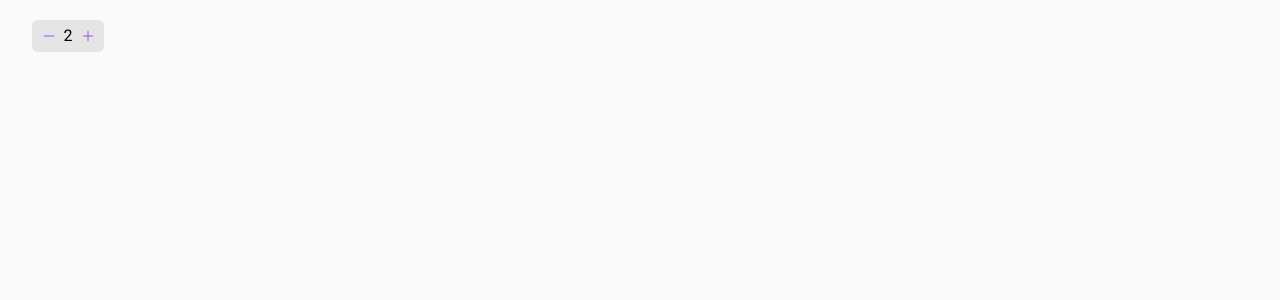
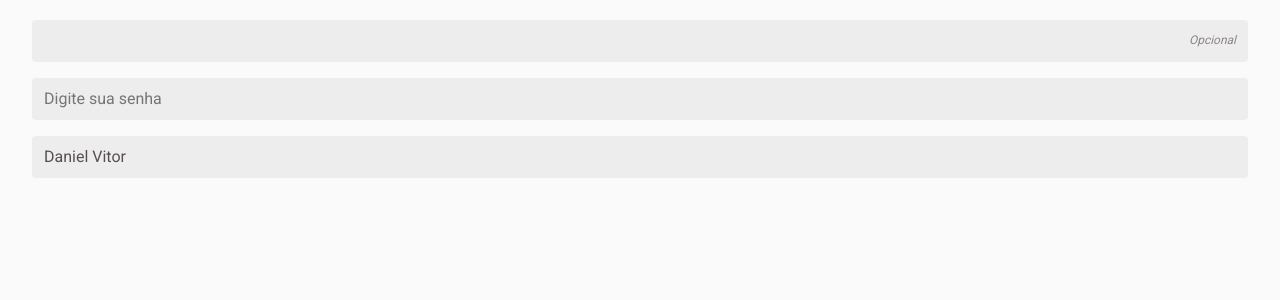
Before and after one commit to danielVFS/coffee-delivery, a React (Vite) app: page / in a window 1280 px wide. Shown: the top 300 px of the page. Built offline with nearby package versions, Linux system fonts and the light colour scheme.

Commit message:
feat(Input): create component

```diff
--- /dev/null
+++ b/src/components/Input/index.tsx
@@ -0,0 +1,18 @@
+import {
+  Input as StyledInput,
+  InputContainer,
+  OptionalContainer,
+} from "./styles";
+
+interface InputProps extends React.HTMLAttributes<HTMLInputElement> {
+  optional?: boolean;
+}
+
+export function Input({ optional, ...props }: InputProps) {
+  return (
+    <InputContainer>
+      <StyledInput {...props} />
+      {optional && <OptionalContainer>Opcional</OptionalContainer>}
+    </InputContainer>
+  );
+}
--- /dev/null
+++ b/src/components/Input/styles.ts
@@ -0,0 +1,37 @@
+import styled from "styled-components";
+
+export const InputContainer = styled.div`
+  height: 42px;
+  display: flex;
+  align-items: center;
+  justify-content: space-between;
+  gap: 0.5rem;
+  border-radius: 4px;
+  padding: 12px;
+  background: ${(props) => props.theme["base-input"]};
+  color: ${(props) => props.theme["base-text"]};
+
+  &::placeholder {
+    color: ${(props) => props.theme["base-label"]};
+  }
+
+  &:focus-within {
+    border: 1px solid ${(props) => props.theme["yellow-dark"]};
+  }
+`;
+
+export const Input = styled.input`
+  flex: 1;
+  background: transparent;
+  border: 0;
+  outline: 0;
+  color: ${(props) => props.theme["base-text"]};
+`;
+
+export const OptionalContainer = styled.span`
+  font-family: "Roboto", sans-serif;
+  font-style: italic;
+  line-height: 1.3;
+  font-size: 0.75rem;
+  color: ${(props) => props.theme["base-label"]};
+`;
--- a/src/pages/Home/index.tsx
+++ b/src/pages/Home/index.tsx
@@ -1,9 +1,18 @@
-import { Select } from "../../components/Select";
+import { Input } from "../../components/Input";
 
 export function Home() {
   return (
-    <div style={{ marginTop: "20px" }}>
-      <Select value={2} />
+    <div
+      style={{
+        marginTop: "20px",
+        display: "flex",
+        flexDirection: "column",
+        gap: "1rem",
+      }}
+    >
+      <Input optional />
+      <Input placeholder="Digite sua senha" />
+      <Input defaultValue="Daniel Vitor" />
     </div>
   );
 }
```
